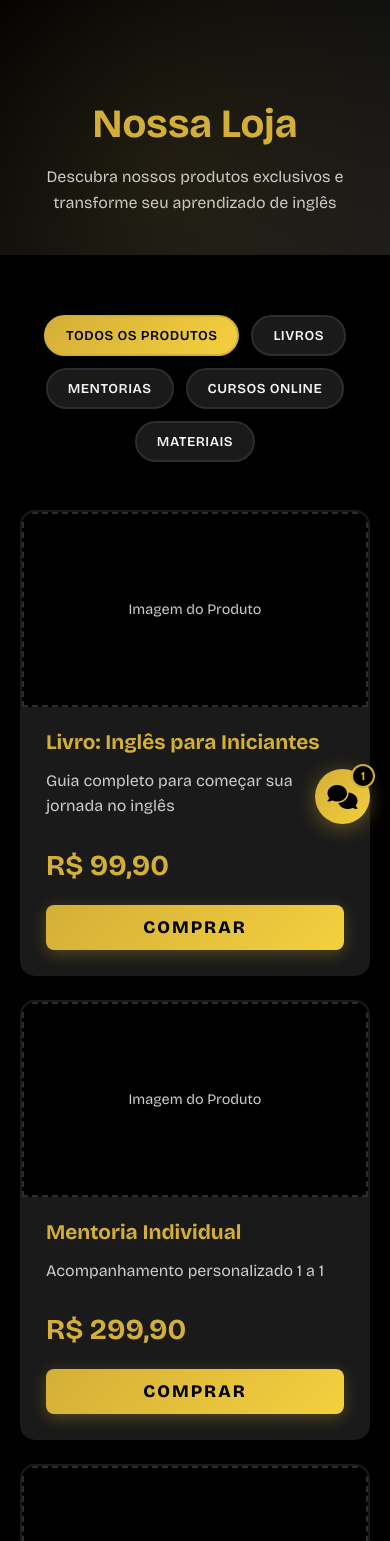
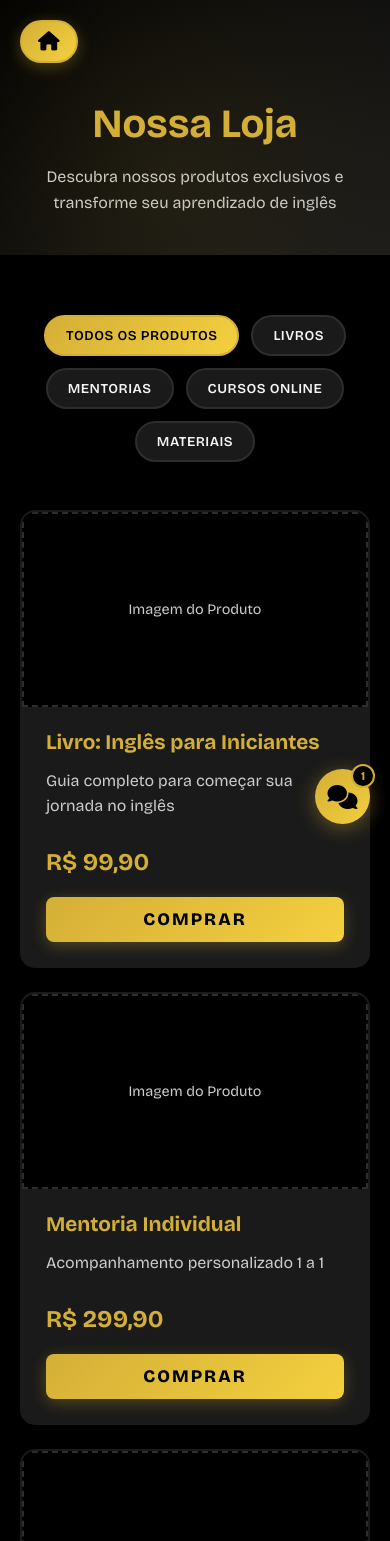
Before and after one commit to muriloLuix/institutoTalitaCruz, a React (Vite) app in the folder frontend/: page /loja in a window 390 px wide. Shown: the top 1541 px of the page. Built offline with nearby package versions, Linux system fonts and the light colour scheme.

Commit message:
Responsividade, ajustes no frontend

```diff
--- a/frontend/index.html
+++ b/frontend/index.html
@@ -1,8 +1,8 @@
 <!doctype html>
-<html lang="en">
+<html lang="pt-BR">
   <head>
     <meta charset="UTF-8" />
-    <link rel="icon" type="image/svg+xml" href="/vite.svg" />
+    <link rel="icon" type="image/ico" href="/favicon.ico" />
     <meta name="viewport" content="width=device-width, initial-scale=1.0" />
     <link rel="preconnect" href="https://fonts.googleapis.com">
     <link rel="preconnect" href="https://fonts.gstatic.com" crossorigin>
--- a/frontend/src/App.tsx
+++ b/frontend/src/App.tsx
@@ -1,6 +1,8 @@
 import { BrowserRouter as Router, Routes, Route } from 'react-router-dom';
 import Footer from './components/Footer';
 import Chat from './components/Chat';
+import ScrollToTop from './components/ScrollToTop';
+import BackToHome from './components/BackToHome';
 import Landing from './pages/Landing';
 import Loja from './pages/Loja';
 import './App.css';
@@ -17,6 +19,8 @@ function App() {
         </main>
         <Footer />
         <Chat />
+        <ScrollToTop />
+        <BackToHome />
       </div>
     </Router>
   );
--- /dev/null
+++ b/frontend/src/components/BackToHome/BackToHome.css
@@ -0,0 +1,70 @@
+.back-to-home {
+  position: fixed;
+  top: 30px;
+  left: 30px;
+  display: flex;
+  align-items: center;
+  gap: 0.75rem;
+  padding: 0.875rem 1.5rem;
+  background: var(--gradient-gold) !important;
+  border: 2px solid var(--color-gold);
+  border-radius: 50px;
+  color: var(--color-black) !important;
+  font-weight: 600;
+  text-decoration: none;
+  cursor: pointer;
+  transition: transform 0.3s ease, box-shadow 0.3s ease, background 0.3s ease;
+  z-index: 1000;
+  box-shadow: 0 4px 15px rgba(212, 175, 55, 0.3);
+}
+
+.back-to-home:hover {
+  transform: translateY(-2px);
+  box-shadow: 0 6px 20px rgba(212, 175, 55, 0.5);
+  background: linear-gradient(135deg, #d4af37 0%, #f4d03f 100%) !important;
+  color: var(--color-black) !important;
+}
+
+.back-to-home:active {
+  transform: translateY(0);
+}
+
+.back-to-home i {
+  font-size: 1.1rem;
+}
+
+.back-to-home-text {
+  font-size: 0.95rem;
+  letter-spacing: 0.5px;
+}
+
+@media (max-width: 768px) {
+  .back-to-home {
+    top: 20px;
+    left: 20px;
+    padding: 0.75rem 1.25rem;
+    gap: 0.5rem;
+  }
+
+  .back-to-home-text {
+    font-size: 0.85rem;
+  }
+
+  .back-to-home i {
+    font-size: 1rem;
+  }
+}
+
+@media (max-width: 480px) {
+  .back-to-home {
+    padding: 0.625rem 1rem;
+  }
+
+  .back-to-home-text {
+    display: none;
+  }
+
+  .back-to-home i {
+    font-size: 1.2rem;
+  }
+}
--- /dev/null
+++ b/frontend/src/components/BackToHome/BackToHome.tsx
@@ -0,0 +1,20 @@
+import { Link, useLocation } from 'react-router-dom';
+import './BackToHome.css';
+
+const BackToHome = () => {
+   const location = useLocation();
+   const isHome = location.pathname === '/';
+
+   if (isHome) {
+      return null;
+   }
+
+   return (
+      <Link to="/" className="back-to-home" aria-label="Voltar para o início">
+         <i className="fas fa-home"></i>
+         <span className="back-to-home-text">Início</span>
+      </Link>
+   );
+};
+
+export default BackToHome;
--- /dev/null
+++ b/frontend/src/components/BackToHome/index.tsx
@@ -0,0 +1 @@
+export { default } from './BackToHome';
--- a/frontend/src/components/Contato/Contato.css
+++ b/frontend/src/components/Contato/Contato.css
@@ -148,11 +148,28 @@
   }
 
   .info-item {
-    flex-direction: column;
-    text-align: center;
+    flex-direction: row;
+    text-align: left;
+    align-items: flex-start;
   }
 
   .info-icon {
     font-size: 2rem;
+    flex-shrink: 0;
+  }
+
+  .info-text {
+    flex: 1;
+  }
+
+  .info-text h3 {
+    font-size: 1.1rem;
+    margin-bottom: 0.5rem;
+  }
+
+  .info-text p {
+    font-size: 0.9rem;
+    line-height: 1.5;
+    word-break: break-word;
   }
 }
--- /dev/null
+++ b/frontend/src/components/ScrollToTop/ScrollToTop.css
@@ -0,0 +1,47 @@
+.scroll-to-top {
+  position: fixed;
+  bottom: 30px;
+  left: 30px;
+  width: 50px;
+  height: 50px;
+  background: var(--gradient-gold) !important;
+  border: 2px solid var(--color-gold);
+  border-radius: 50%;
+  color: var(--color-black) !important;
+  font-size: 1.2rem;
+  cursor: pointer;
+  display: flex;
+  align-items: center;
+  justify-content: center;
+  opacity: 0;
+  visibility: hidden;
+  transition: transform 0.3s ease, box-shadow 0.3s ease, background 0.3s ease, opacity 0.3s ease, visibility 0.3s ease;
+  z-index: 999;
+  box-shadow: 0 4px 15px rgba(212, 175, 55, 0.3);
+}
+
+.scroll-to-top.visible {
+  opacity: 1;
+  visibility: visible;
+}
+
+.scroll-to-top:hover {
+  transform: translateY(-5px);
+  box-shadow: 0 6px 20px rgba(212, 175, 55, 0.5);
+  background: linear-gradient(135deg, #d4af37 0%, #f4d03f 100%) !important;
+  color: var(--color-black) !important;
+}
+
+.scroll-to-top:active {
+  transform: translateY(-2px);
+}
+
+@media (max-width: 768px) {
+  .scroll-to-top {
+    width: 45px;
+    height: 45px;
+    bottom: 20px;
+    left: 20px;
+    font-size: 1rem;
+  }
+}
--- /dev/null
+++ b/frontend/src/components/ScrollToTop/ScrollToTop.tsx
@@ -0,0 +1,41 @@
+import { useState, useEffect } from 'react';
+import './ScrollToTop.css';
+
+const ScrollToTop = () => {
+   const [isVisible, setIsVisible] = useState(false);
+
+   useEffect(() => {
+      const toggleVisibility = () => {
+         if (window.pageYOffset > 300) {
+            setIsVisible(true);
+         } else {
+            setIsVisible(false);
+         }
+      };
+
+      window.addEventListener('scroll', toggleVisibility);
+
+      return () => {
+         window.removeEventListener('scroll', toggleVisibility);
+      };
+   }, []);
+
+   const scrollToTop = () => {
+      window.scrollTo({
+         top: 0,
+         behavior: 'smooth'
+      });
+   };
+
+   return (
+      <button
+         className={`scroll-to-top ${isVisible ? 'visible' : ''}`}
+         onClick={scrollToTop}
+         aria-label="Voltar ao topo"
+      >
+         <i className="fas fa-arrow-up"></i>
+      </button>
+   );
+};
+
+export default ScrollToTop;
--- /dev/null
+++ b/frontend/src/components/ScrollToTop/index.tsx
@@ -0,0 +1 @@
+export { default } from './ScrollToTop';
--- a/frontend/src/pages/Landing.css
+++ b/frontend/src/pages/Landing.css
@@ -228,6 +228,7 @@
     flex-direction: column;
     align-items: stretch;
     justify-content: center;
+    margin-bottom: 2rem;
   }
 
   .hero-buttons .btn-primary,
@@ -236,4 +237,17 @@
     min-width: auto;
     padding: 1rem 2rem;
   }
+
+  .scroll-indicator {
+    bottom: 10px;
+  }
+
+  .scroll-arrow {
+    width: 40px;
+    height: 40px;
+  }
+
+  .scroll-arrow i {
+    font-size: 1rem;
+  }
 }
--- a/frontend/src/pages/Loja.css
+++ b/frontend/src/pages/Loja.css
@@ -165,17 +165,22 @@
   align-items: center;
   gap: 1rem;
   margin-top: auto;
+  flex-wrap: wrap;
 }
 
 .produto-preco {
-  font-size: 1.8rem;
+  font-size: 1.5rem;
   font-weight: 700;
   color: var(--color-gold);
+  flex: 0 1 auto;
+  min-width: 0;
 }
 
 .produto-btn {
   padding: 0.75rem 1.5rem;
   white-space: nowrap;
+  flex-shrink: 0;
+  min-width: fit-content;
 }
 
 .produto-btn:disabled {
--- a/frontend/src/pages/Loja.tsx
+++ b/frontend/src/pages/Loja.tsx
@@ -1,5 +1,5 @@
 import { useState, useEffect } from 'react';
-import { useSearchParams } from 'react-router-dom';
+import { useSearchParams, useLocation } from 'react-router-dom';
 import './Loja.css';
 
 interface Produto {
@@ -14,6 +14,7 @@ interface Produto {
 
 const Loja = () => {
    const [searchParams] = useSearchParams();
+   const location = useLocation();
    const categoriaFiltro = searchParams.get('categoria');
    const [produtos, setProdutos] = useState<Produto[]>([]);
    const [categoriaSelecionada, setCategoriaSelecionada] = useState<string>(categoriaFiltro || 'todos');
@@ -26,6 +27,15 @@ const Loja = () => {
       { id: 'cursos', nome: 'Cursos Online' },
       { id: 'materiais', nome: 'Materiais' }
    ];
+
+   useEffect(() => {
+      // Rola para o topo da página sempre que a rota mudar para /loja
+      window.scrollTo({
+         top: 0,
+         left: 0,
+         behavior: 'instant'
+      });
+   }, [location.pathname]);
 
    useEffect(() => {
       // Aqui você fará a chamada para a API do backend
```
Also changed, not shown: 1 other file (tests, documents, lock files or other folders).
